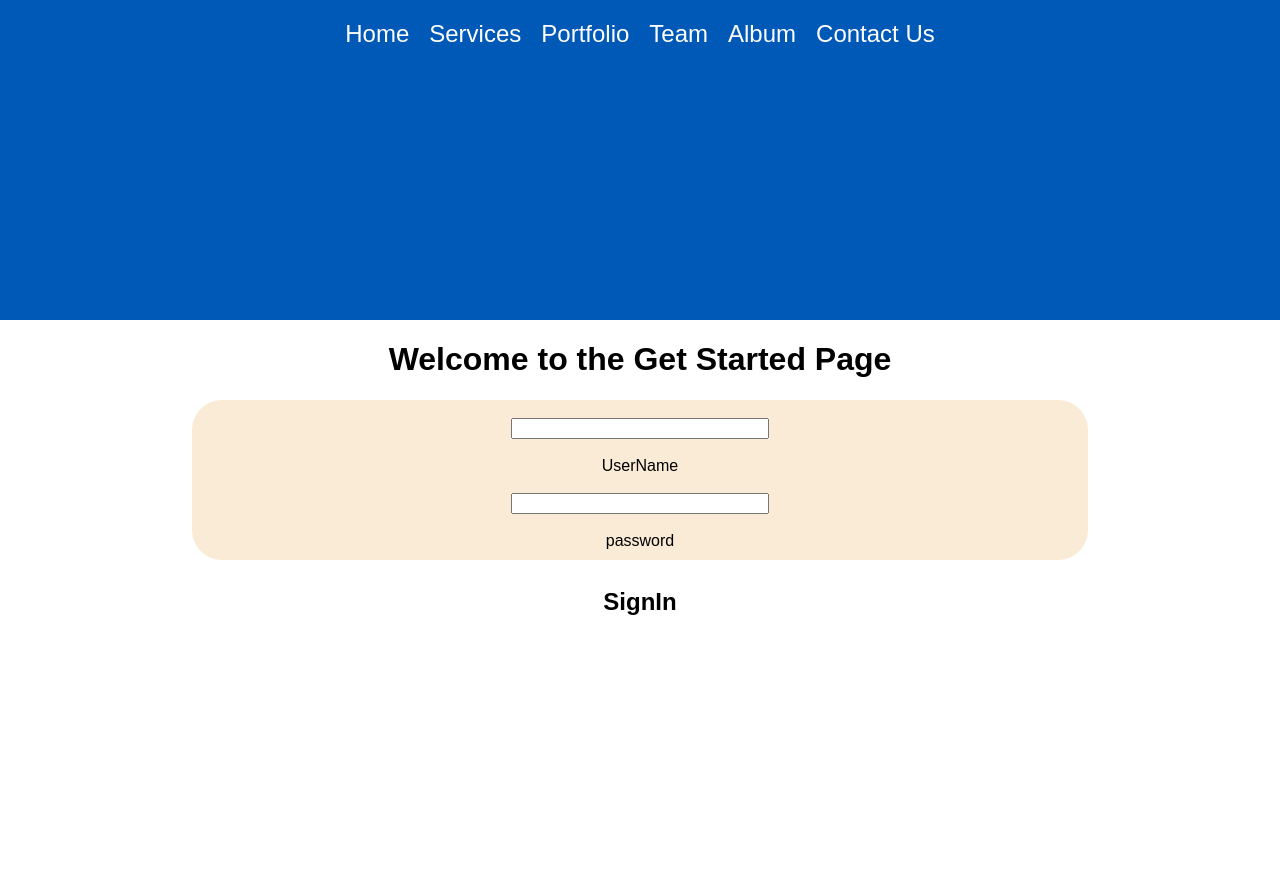
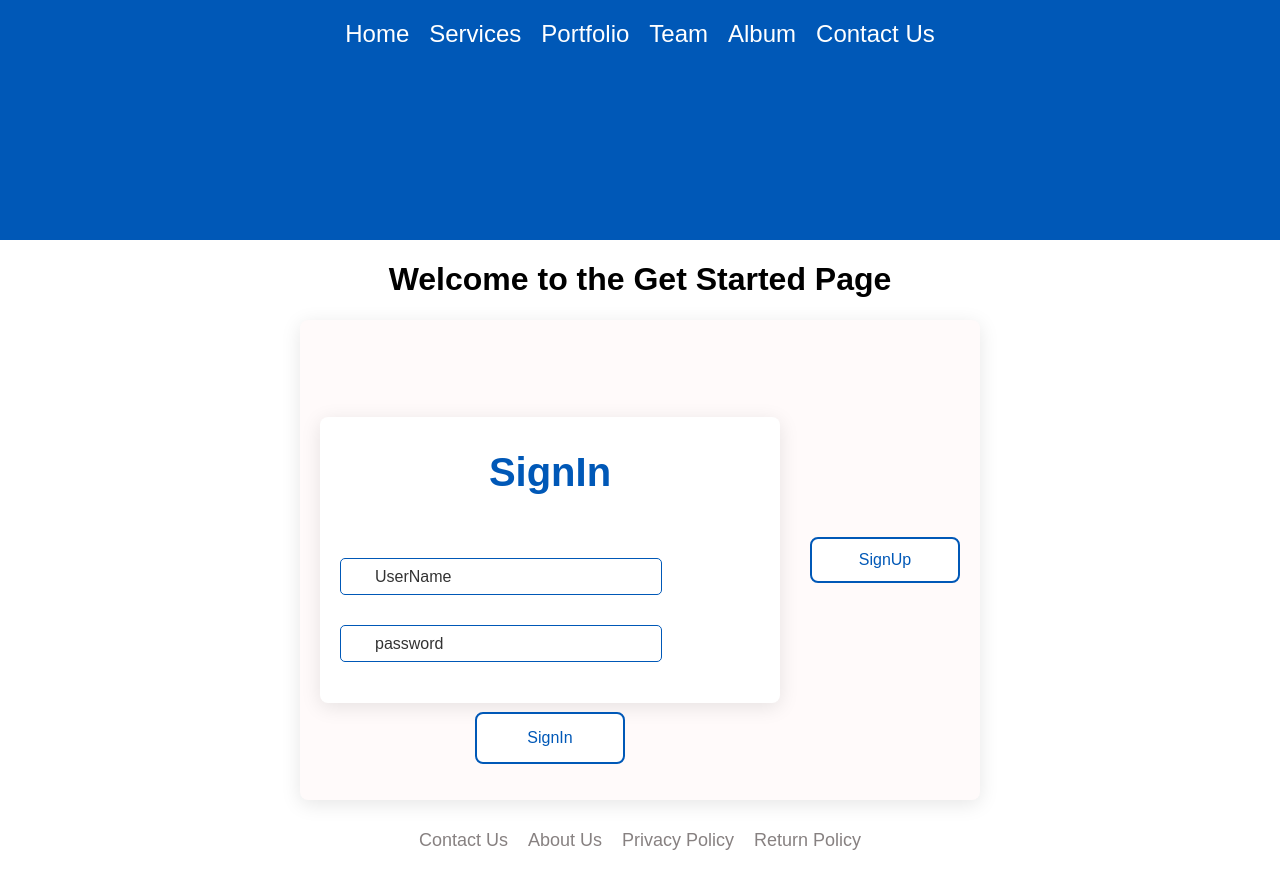
Before and after one commit to mohammadradad433/GridsApps, a plain HTML site: page GetStarted.html in a window 1280 px wide. Before the commit the page ends 800 px from the top, so only its background shows below. Drawn offline with Linux system fonts and the light colour scheme.

Commit message:
getstarted

```diff
--- a/CSS/GetStarted.css
+++ b/CSS/GetStarted.css
@@ -1,3 +1,6 @@
+header{
+    height: 30%;
+}
 main{
     display: flex;
  text-align: center;
@@ -5,29 +8,127 @@ main{
  justify-self: center;
  flex-direction: column;
 width: 100%;
-height: 50%;
+height: 70%;
 }
 .signin{
     display: flex;
-    align-items: center;
     text-align: center;
     justify-content: center;
-    border-radius: 30px;
-    background-color: antiquewhite;
-    width: 70%;
-    height: 40%;
+    align-items: center;
+    width: 50%;
+    height:80%;
+    padding: 20px;
+    gap: 30px;
+    background-color: snow;
+    color: #333;
+    box-shadow: 0 4px 20px rgba(0, 0, 0, 0.1);
+    border-radius: 8px;
+    transform: translateX(-100px);
+    opacity: 0;
+    transition: all 0.8s ease;
 }
-.signin div{
-    display: flex;
+aside{
+    flex: 1; /* يخليها تاخذ أكبر مساحة ممكنة */
+    max-width: 500px;
+    height:65% ;
+    background-color: white;
+    color: #333;
+    box-shadow: 0 4px 20px rgba(0, 0, 0, 0.1);
+    border-radius: 8px;
+
+}
+.form-container {
+    width: 100%;
+    max-width: 500px;
+    padding: 20px;
+    justify-content: center;
     align-items: center;
-    text-align: center;
-    justify-self: center;
-    flex-direction: column;
-    padding: 30px;
+}
+.container{
+        justify-content: center;
+    align-items: center;
+    position: relative;
+    margin-bottom: 30px;
+    width: 300px;
+}
+.container input {
+    display: block;
     width: 100%;
-    height: 100%;
+    margin: 10px auto;
+    padding: 10px;
+    border: 1px solid #0058b7;
+    border-radius: 5px;
 }
-.signin input{
-    width: 30%;
-    height: 40%;
+.container label{
+    position: absolute;
+    left: 30px;
+    top: 10px;
+    background: #fff;
+    padding: 0px 5px;
+    transition: transform 0.3s ease, color 0.3s ease;
 }
+.container input:focus + label,
+.container input:not(:placeholder-shown) + label{
+    transform: translateY(-25px);
+    color: #0058b7;
+}
+.container input:focus{
+    border-color: #0058b7;
+}
+.signin.show {
+    transform: translateX(0);
+    opacity: 1;
+}
+
+.signin h2{
+    font-size: 40px;
+    color: #0058b7;
+}
+button {
+    position: relative;
+    padding: 15px 30px;
+    font-size: 16px;
+    width:150px ;
+    color: #0058b7;
+    background: white;
+    border:2px solid #0058b7;
+    border-radius: 8px;
+    cursor: pointer;
+    overflow: hidden;
+    z-index: 1;
+}
+button:hover{
+    color: white;
+}
+
+button::before {
+    content: "";
+    position: absolute;
+    width: 450px;
+    height: 390px;
+    background: #0058b7;
+    top: 100%;
+    left: 100%;
+    transition: all 0.5s ease;
+    border-radius: 95%;
+    z-index: -1;
+
+}
+button:hover::before {
+    top: -60px;
+    left: -60px;
+
+}
+button:active::before {
+    background: #0058b7;
+    transition: background 0s;
+}
+.signup-btn {
+    padding: 12px 25px;
+    border-radius: 8px;
+    cursor: pointer;
+    height: fit-content; /* عشان يتناسب مع ارتفاع الـ login box */
+}
+.signup-btn:hover {
+    color: white;
+}
--- a/GetStarted.html
+++ b/GetStarted.html
@@ -19,23 +19,40 @@
         </nav>
     </header>
     <main>
-    <h1>Welcome to the Get Started Page</h1>
+        <h1>Welcome to the Get Started Page</h1>
 
-    <section class="signin">
-        <div>
-            <br>
-            <input type="text" name="" id=""placeholder="">
-            <br>
-            <label for="name">UserName</label>
-             <br>
-            <input type="password" name="" id=""placeholder="">
-            <br>
-            <label for="name">password</label>
-            <br>
-            <aside><h2>SignIn</h2></aside>
-            <br>
+        <section id="login" class="signin">
+                <aside>
+                    <h2>SignIn</h2>
+                    <div class="form-container">
+                        <div class="container">
+                            <input type="text" name="username" id="username" placeholder=" ">
+                            <label for="username">UserName</label>
+                        </div>
+
+                        <div class="container">
+                            <input type="password" name="password" id="password" placeholder=" ">
+                            <label for="password">password</label>
+                        </div>
+                    </div>
+                    <button>SignIn</button>
+                </aside>
+                <button class="signup-btn">SignUp</button>
+        </section>
+    </main>
+        <footer>
+        <div class="footergroup">
+            <div><a href="ContactUs.html">Contact Us</a></div>
+            <div><a href="AboutUs.html" target="_blank">About Us</a></div>
+            <div><a href="Privacy Policy.html" target="_blank">Privacy Policy</a></div>
+            <div><a href="Return Policy.html" target="_blank">Return Policy</a></div>
         </div>
-    </section>
-    </main>
+    </footer>
+
+    <script>
+        window.onload = () => {
+            document.getElementById("login").classList.add("show");
+        };
+    </script>
 </body>
 </html>
```
